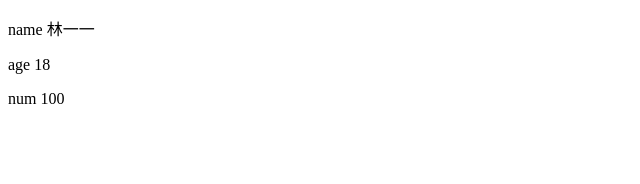
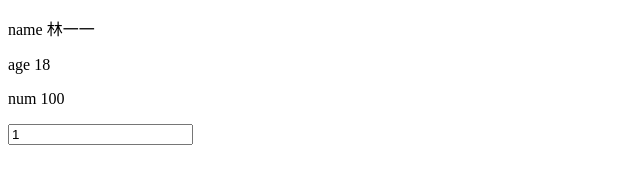
Before and after one commit to lurenacm/againVue, a plain HTML site: page MVVM实现/mvvm.html in a window 1280 px wide. Shown: the whole page, without its empty margins (0-640 px from the left). Drawn offline with Linux system fonts and the light colour scheme.

Commit message:
no finish mvvc

```diff
--- a/MVVM实现/MVVM.js
+++ b/MVVM实现/MVVM.js
@@ -27,7 +27,6 @@ function compile(el, mv) {
     while (child = mv.$el.firstChild) {
         fragment.appendChild(child)
     }
-    console.log(fragment.childNodes)
     replace(fragment)
 
     function replace(fragment) {
@@ -35,20 +34,34 @@ function compile(el, mv) {
             let text = node.textContent
             // 匹配页面内的 {{}} 后取值插入
             let reg = /\{\{(.*)\}\}/
-            if (reg.test(text)) {
+            if (node.nodeType === 3 && reg.test(text)) {
                 // 在这里深度遍历对象，分割成数组通过实例 mv 插入值
-                let arr = RegExp.$1.split('.')  // [person, name] [person.age]
+                let arr = RegExp.$1.split('.') // [person, name] [person.age]
                 let val = mv
                 arr.forEach(key => {
-                    val = val[key]
+                    val = val[key] // 这里取值的方式就会调用 get方法
                 })
 
-                // 在数据显示前订阅数据
-                new Watcher(mv, RegExp.$1, function(newVal){
+                // 在数据显示前先订阅数据，用来监听数据是否发生变化，用新值替换旧值
+                new Watcher(mv, RegExp.$1, function (newVal) {
+                    console.log('newVal:', newVal)
                     node.textContent = text.replace(reg, newVal)
                 })
                 // 替换匹配到的值
                 node.textContent = text.replace(reg, val)
+            }
+            if (node.nodeType === 1) {
+                let nodeAttrs = node.attributes
+
+                Array.from(nodeAttrs).forEach(item => {
+                    console.log(item.value)
+                    let name = item.name
+                    let val = item.value
+                    if (name.indexOf('v-') === 0) {
+                        node.value = mv[val]    // 将实例属性值赋予到节点的值
+                    }
+                })
+
             }
             if (node.childNodes) {
                 replace(node)
@@ -61,6 +74,8 @@ function compile(el, mv) {
 
 // 使用递归深度遍历，通过 Observer 遍历 data 对象内的每一个属性，通过 definedProperty() 写入
 function Observer(data) {
+    let dep = new Dep()
+    console.log('Observer', dep)
     for (const key in data) {
         const val = data[key];
         if (!(val instanceof Object)) {
@@ -70,12 +85,14 @@ function Observer(data) {
         Object.defineProperty(data, key, {
             enumerable: true,
             get() {
+                Dep.target && dep.addSub(Dep.target) // [Watcher]
                 return val
             },
             set(newVal) {
                 if (val !== newVal) {
                     val = newVal
                     observer(val)
+                    dep.notify() // 执行订阅队列中的事件
                 }
                 return
             }
@@ -109,15 +126,26 @@ function Watcher(mv, exp, fn) {
     this.mv = mv
     this.exp = exp
     this.fn = fn
-    // 将数据添加到订阅中
+    // 将 watcher 添加到 target 中
     Dep.target = this
-
+    let val = mv
+    let arr = exp.split('.')
+    arr.forEach(key => {
+        val = val[key] // 调用get和set方法
+    })
+    // 上面的取值每次调用 get 方法后将 Dep.target 清空
+    Dep.target = null
 }
 
 /** 通过执行 update 方法执行订阅事件 */
 Watcher.prototype.update = function () {
-    this.fn()
-
+    let val = this.mv
+    let arr = this.exp.split('.')
+    arr.forEach(key => {
+        val = val[key] // 调用get方法
+    })
+    console.log(val)
+    this.fn(val)
 }
 
 
--- a/MVVM实现/mvvm.html
+++ b/MVVM实现/mvvm.html
@@ -12,6 +12,7 @@
         <p>name {{person.name}}</p>
         <span>age {{person.age}}</span>
         <p>num {{num}}</p>
+        <input type="text" v-model="input" />
     </div>
 </body>
 <script src="./MVVM.js"></script>
@@ -23,7 +24,8 @@
                 name: '林一一',
                 age: 18
             },
-            num: 100
+            num: 100,
+            input: 1
         }
     })
     // console.log(mv)
```
Also changed, not shown: MVVM实现/MVVM.md (+8 -1 lines).
